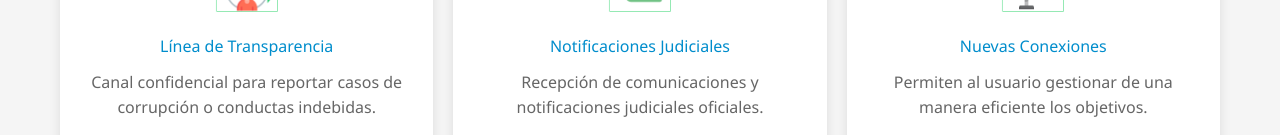
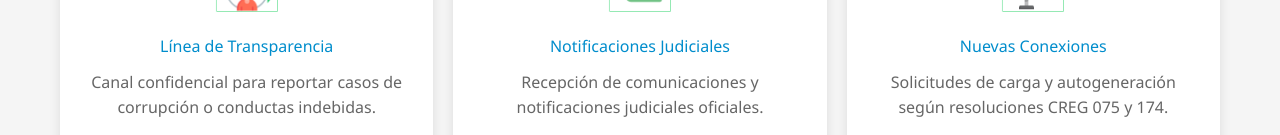
Before and after one commit to Crapasmott/final-de-electrohuila2025, a Next.js app: page / in a window 1280 px wide. Shown: the part 817-952 px from the top of the page. Built offline with nearby package versions, Linux system fonts and the light colour scheme.

Commit message:
se cambiaron los textos de solicitudes agp

```diff
--- a/src/components/AutogeneradoresCard.jsx
+++ b/src/components/AutogeneradoresCard.jsx
@@ -11,12 +11,12 @@ export default function AutogeneradoresCard() {
   const opciones = [
     {
       nombre: "SOLICITUDES AGPE-AGGE-GD",
-      descripcion: "Sistema de facturación eléctrica",
-      url: "http://200.21.4.66:8070/ehfact2/"
+      descripcion: "Solicitudes de autogeneración y generación distribuidas en el marco de la resolución CREG 174.",
+      url: "http://35.184.36.98/solicitante/"
     },
     {
       nombre: "Conexiones",
-      descripcion: "conexiones",
+      descripcion: "Solicitudes de carga, en el marco de la resolución CREG 075 de 2021 para proyectos clase 2.",
       url: "https://enlinea.electrohuila.com.co/home/"
     }
   ];
@@ -38,7 +38,7 @@ export default function AutogeneradoresCard() {
         />
       </div>
       <h3>Nuevas Conexiones</h3>
-      <p>Permiten al usuario gestionar de una manera eficiente los objetivos.</p>
+      <p>Solicitudes de carga y autogeneración según resoluciones CREG 075 y 174.</p>
 
       <button
         onClick={() => setShowOptions(!showOptions)}
```
